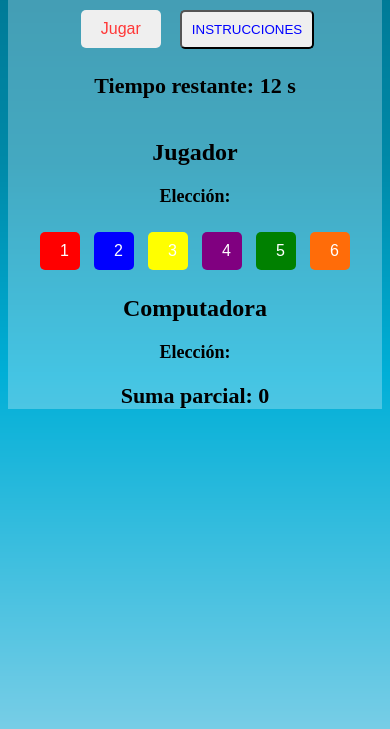
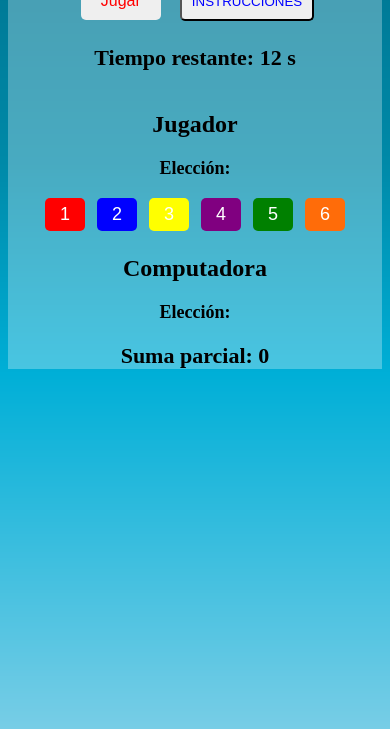
Before and after one commit to predicador2023/ElJuegoDel30, a plain HTML site: page index.html in a window 390 px wide. Shown: the part 115-844 px from the top of the page. Drawn offline with Linux system fonts and the light colour scheme.

Commit message:
Segundo commit general para mobil

```diff
--- a/script.js
+++ b/script.js
@@ -58,14 +58,14 @@ document.addEventListener('DOMContentLoaded', function () {
         const imagen = document.createElement('img');
         imagen.src = `/imagenes/bitmap${numeroBoton}.png`;
         imagen.alt = 'imagen';
-        imagen.style.width = '70px';
+        imagen.style.width = '65px';
         contenedorImagen.appendChild(imagen);
 
         // Crear y mostrar la imagen "plus.png" después de cada imagen de número
         const plus = document.createElement('img');
         plus.src = '/imagenes/plus.png';
         plus.alt = 'plus';
-        plus.style.width = '50px'; // Ajusta el tamaño según tus necesidades
+        plus.style.width = '30px'; // Ajusta el tamaño según tus necesidades
         contenedorImagen.appendChild(plus);
     }
 
--- a/styles.css
+++ b/styles.css
@@ -6,18 +6,18 @@ h1 {
 }
 .container {
     text-align: center;
-    margin-top: 50px;
-    background-color: #f0f8ff48;
+    margin-top: 20px;
+    background-color: #ffffff48;
 }
 
 .buttons {
-    margin-top: 20px;
+    margin-top: 15px;
 }
 
 .number-btn {
-    padding: 10px 20px;
-    margin: 5px;
-    font-size: 16px;
+    padding: 6px 5px;
+    margin: 4px;
+    font-size: 18px;
     cursor: pointer;
     border: none;
     border-radius: 5px;
@@ -27,8 +27,8 @@ h1 {
 
 
 #imagen1, #imagen2, #imagen3, #imagen4, #imagen5, #imagen6 {
-    width: 100px;
-    margin: 20px;
+    width: 50px;
+    margin: 5px;
 }
 
 
@@ -36,11 +36,10 @@ h1 {
     padding: 10px 20px;
     margin: 5px;
     font-size: 16px;
-
     cursor: pointer;
     border: none;
     border-radius: 5px;
-    color: rgb(255, 55, 55); }
+    color: rgb(255, 0, 0); }
 
 #instrucciones{
     padding: 10px;
```
